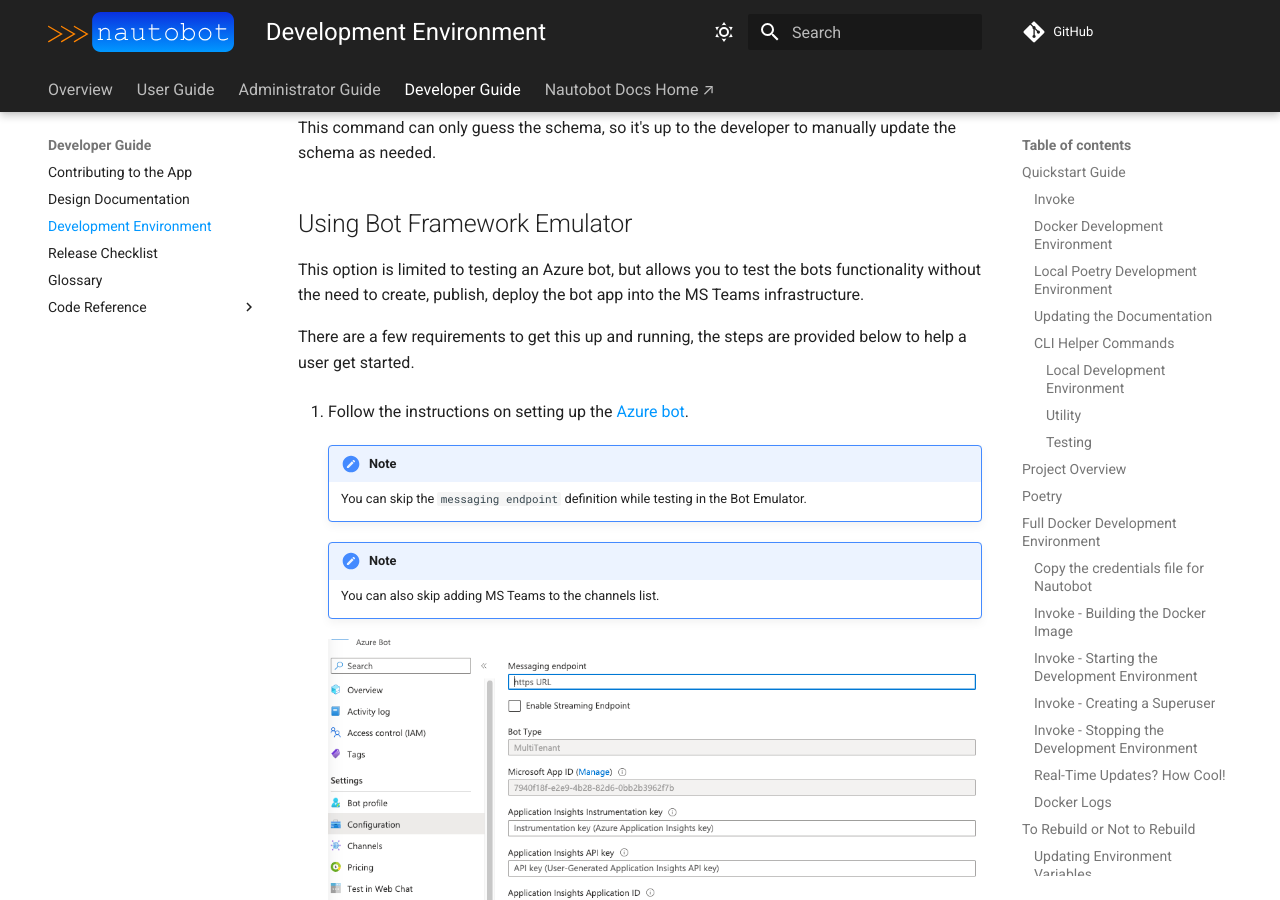
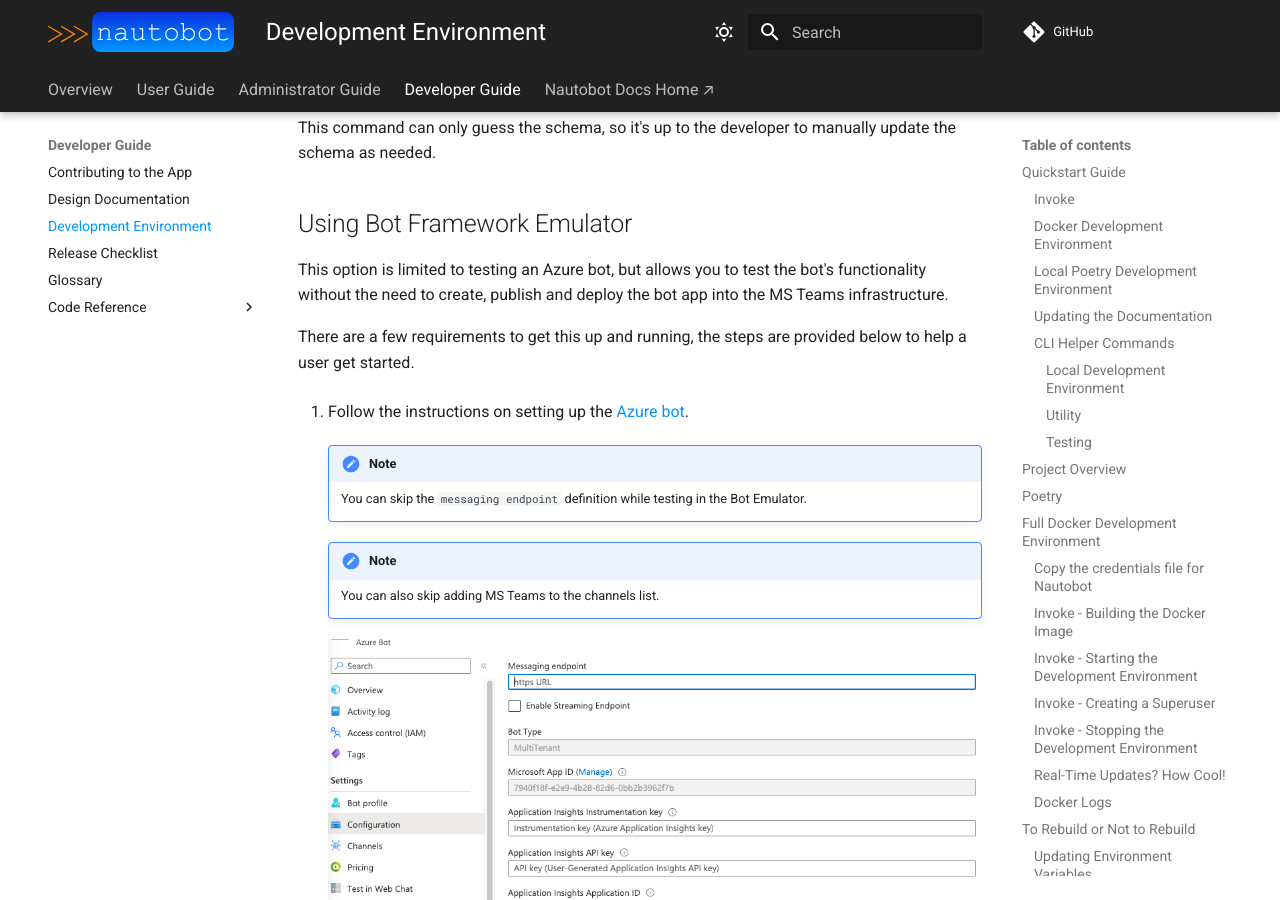
Before and after one commit to nautobot/nautobot-app-chatops, an MkDocs documentation site: the page built from docs/dev/dev_environment.md, in a window 1280 px wide and 900 px high, scrolled down 12859 px. Built offline with MkDocs 1.6.1 and Material for MkDocs 9.7.7, drawn with Linux system fonts in a browser that asks for light colours; comment, search, counter and statistics services are not loaded.

Commit message:
Update docs/dev/dev_environment.md
Co-authored-by: Gary Snider <75227981+gsnider2195@users.noreply.github.com>

```diff
--- a/docs/dev/dev_environment.md
+++ b/docs/dev/dev_environment.md
@@ -493,7 +493,7 @@
 
 ## Using Bot Framework Emulator
 
-This option is limited to testing an Azure bot, but allows you to test the bots functionality without the need to create, publish, deploy the bot app into the MS Teams infrastructure.
+This option is limited to testing an Azure bot, but allows you to test the bot's functionality without the need to create, publish and deploy the bot app into the MS Teams infrastructure.
 
 There are a few requirements to get this up and running, the steps are provided below to help a user get started.
 
```
